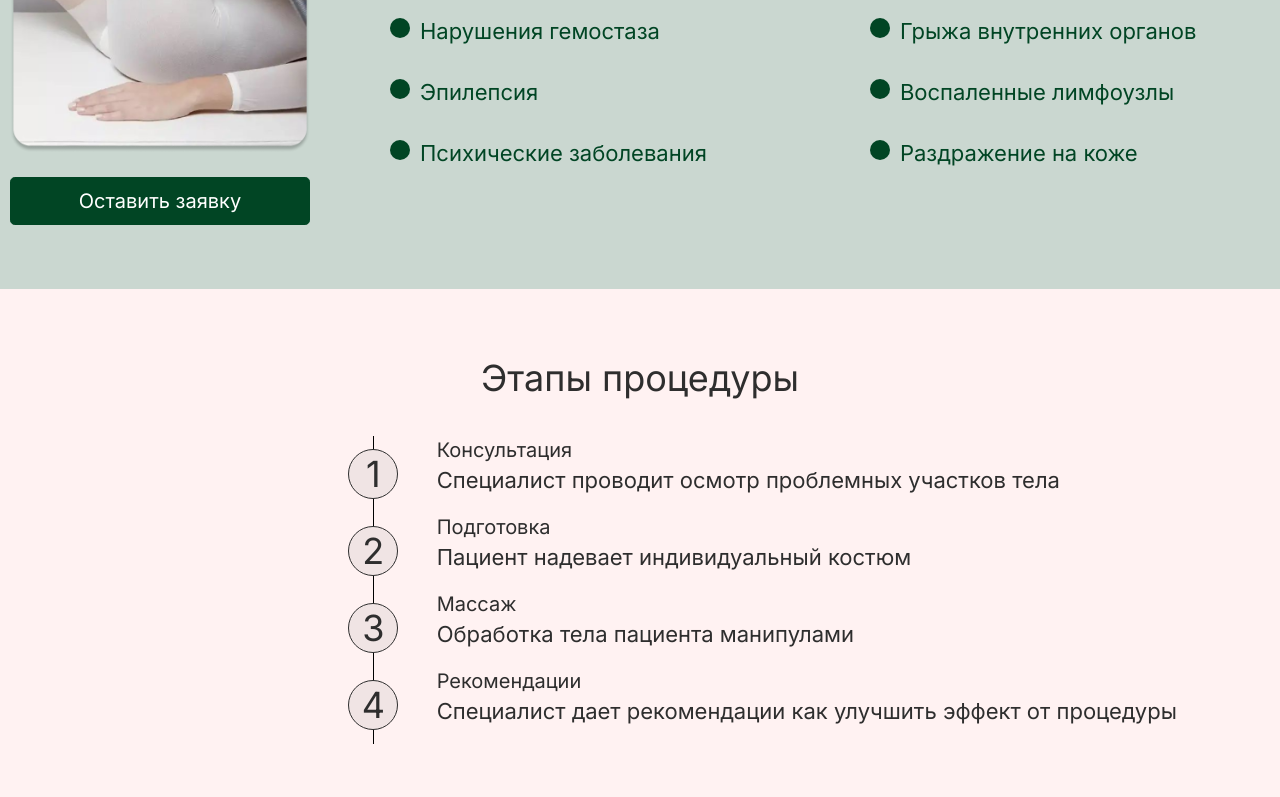
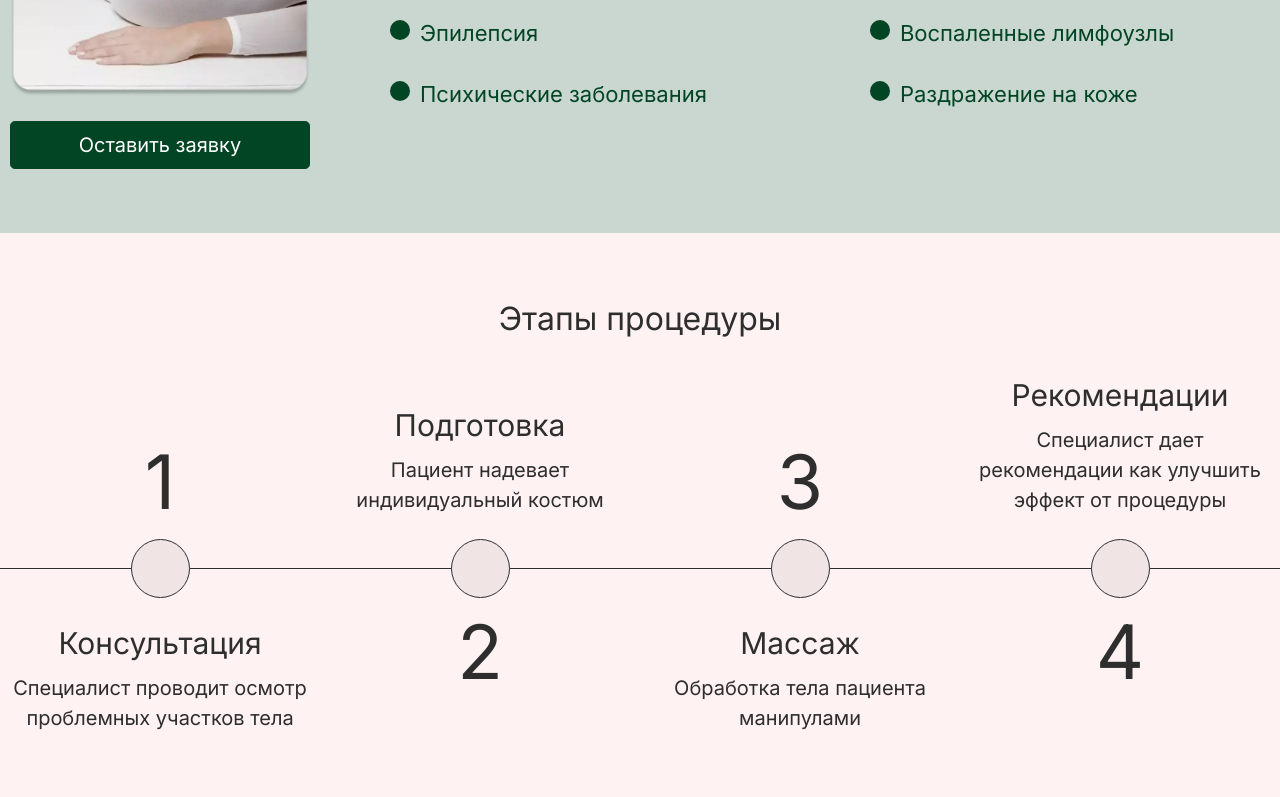
Before and after one commit to KuniLee/lpg-landing, a Vue app: page / in a window 1280 px wide. Shown: the part 2000-2797 px from the top of the page. Built offline with nearby package versions, Linux system fonts and the light colour scheme.

Commit message:
completed stages

```diff
--- a/src/assets/styles/_breakpoints.scss
+++ b/src/assets/styles/_breakpoints.scss
@@ -25,7 +25,7 @@
     font-size: 20px;
   }
 }
-@include media-breakpoint-up(xl) {
+@include media-breakpoint-up(xxl) {
   .heading {
     font-size: 36px;
   }
--- a/src/components/TheStages.vue
+++ b/src/components/TheStages.vue
@@ -2,24 +2,69 @@
   <div class="back bg-light-mint">
     <div class="big-container">
       <h1 class="heading text-center">Этапы процедуры</h1>
-      <div class="row">
-        <div v-for="stage in stages" :key="stage.id" class="col-12">
+      <div v-if="changed" class="row">
+        <div v-for="stage in stages" :key="stage.id" class="col-12 col-xl-3">
           <div class="row">
-            <div class="col-1 d-sm-block d-none"></div>
             <div
-              class="col-3 col-sm-1 offset-sm-2 d-flex align-items-center position-relative"
+              class="col-1 col-xl-12 d-sm-block d-none offset-sm-2 position-relative"
             >
+              <p class="figure position-absolute start-50 translate-middle-x">
+                {{ stage.id }}
+              </p>
+            </div>
+            <div class="col-3 col-xl-12 col-sm-1 position-relative">
               <div class="line position-absolute"></div>
               <div
-                class="circle text-center position-absolute top-50 start-50 translate-middle"
+                class="circle text-center position-absolute start-50 translate-middle-x"
               >
-                {{ stage.id }}
+                <span class="d-sm-none">{{ stage.id }}</span>
               </div>
             </div>
-            <div class="col-9 col-sm-8">
-              <span class="stage-title">{{ stage.title }}</span
-              ><br />
-              <p>{{ stage.text }}</p>
+            <div class="col-9 col-xl-12 col-sm-8">
+              <p class="heading stage-title">{{ stage.title }}</p>
+              <p
+                :class="[stage.id == stages.length ? 'mb-0' : '', 'stage-text']"
+              >
+                {{ stage.text }}
+              </p>
+            </div>
+          </div>
+        </div>
+      </div>
+      <div v-else>
+        <div class="row row-cols-4 align-items-end text-center">
+          <div v-for="stage in stages" :key="stage.id" class="col">
+            <p v-if="stage.id % 2" class="figure m-0">
+              {{ stage.id }}
+            </p>
+            <div v-else>
+              <p class="heading stage-title">{{ stage.title }}</p>
+              <p class="stage-text">
+                {{ stage.text }}
+              </p>
+            </div>
+          </div>
+        </div>
+        <div class="row row-cols-4 my-4 position-relative">
+          <hr class="line-xxl position-absolute top-50 w-100" />
+          <div
+            class="col d-flex justify-content-center"
+            v-for="item in stages.length"
+            :key="item"
+          >
+            <div class="circle"></div>
+          </div>
+        </div>
+        <div class="row row-cols-4 text-center">
+          <div v-for="stage in stages" :key="stage.id" class="col">
+            <p v-if="!(stage.id % 2)" class="figure">
+              {{ stage.id }}
+            </p>
+            <div v-else>
+              <p class="stage-title">{{ stage.title }}</p>
+              <p class="stage-text">
+                {{ stage.text }}
+              </p>
             </div>
           </div>
         </div>
@@ -29,6 +74,7 @@
 </template>
 
 <script>
+import { ref } from 'vue'
 export default {
   setup() {
     const stages = [
@@ -53,7 +99,17 @@ export default {
         text: 'Специалист дает рекомендации как улучшить эффект от процедуры',
       },
     ]
-    return { stages }
+
+    const changed = ref()
+
+    const updateWidth = () => {
+      window.innerWidth <= 1200
+        ? (changed.value = true)
+        : (changed.value = false)
+    }
+    updateWidth()
+    window.addEventListener('resize', updateWidth)
+    return { stages, updateWidth, changed }
   },
 }
 </script>
@@ -66,25 +122,62 @@ export default {
   background: #f0e4e4;
   border: 1px solid $black;
   border-radius: 50%;
-
+  top: 10%;
   width: 50px;
   height: 50px;
   font-size: 36px;
-  padding: auto;
   line-height: 48px;
+  z-index: 1;
+}
+.figure {
+  font-size: 60px;
+  line-height: 80%;
+  top: 10%;
 }
 .line {
   width: 1px; /* Line width */
   background-color: black;
   height: 100%;
-
   left: 50%;
   position: absolute;
 }
+.stage-text {
+  margin-bottom: 2em;
+}
+.line-xxl {
+  z-index: 0;
+  opacity: 1;
+}
 
 .stage-title {
-  font-size: 20px;
   line-height: 140%;
-  margin-top: 6px;
+  margin-bottom: 0.3em;
+}
+@include media-breakpoint-up(md) {
+  .stage-title {
+    font-size: 26px;
+  }
+}
+@include media-breakpoint-up(xl) {
+  .stage-title {
+    font-size: 30px;
+  }
+}
+
+@include media-breakpoint-up(lg) {
+  .circle {
+    width: 59px;
+    height: 59px;
+  }
+  .figure {
+    font-size: 75px;
+    line-height: 80%;
+    top: 10%;
+  }
+}
+@include media-breakpoint-up(xl) {
+  .stage-text {
+    margin-bottom: 0em;
+  }
 }
 </style>
```
